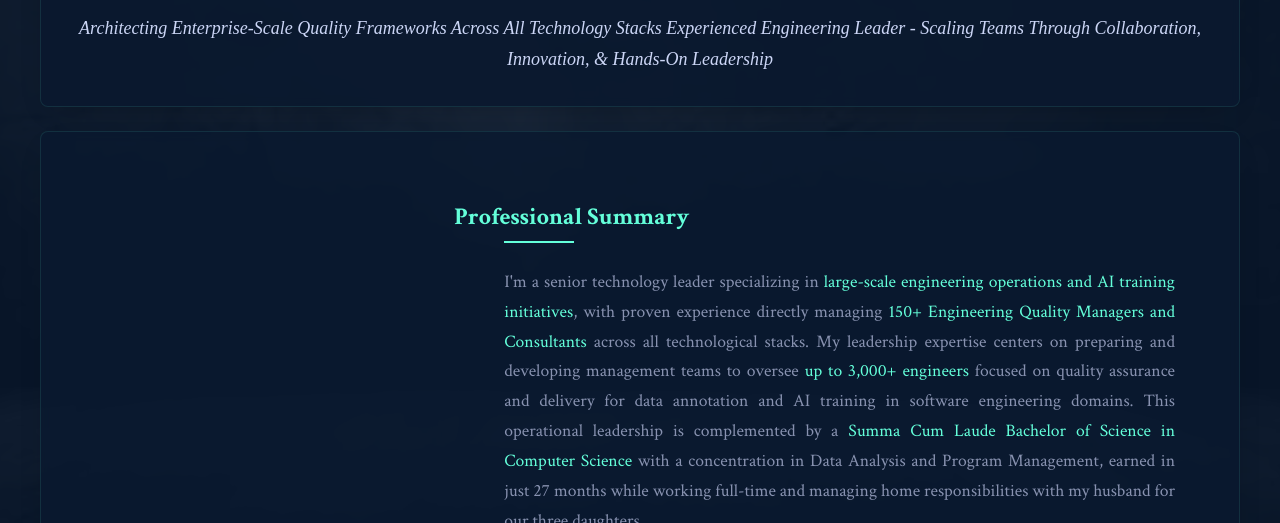
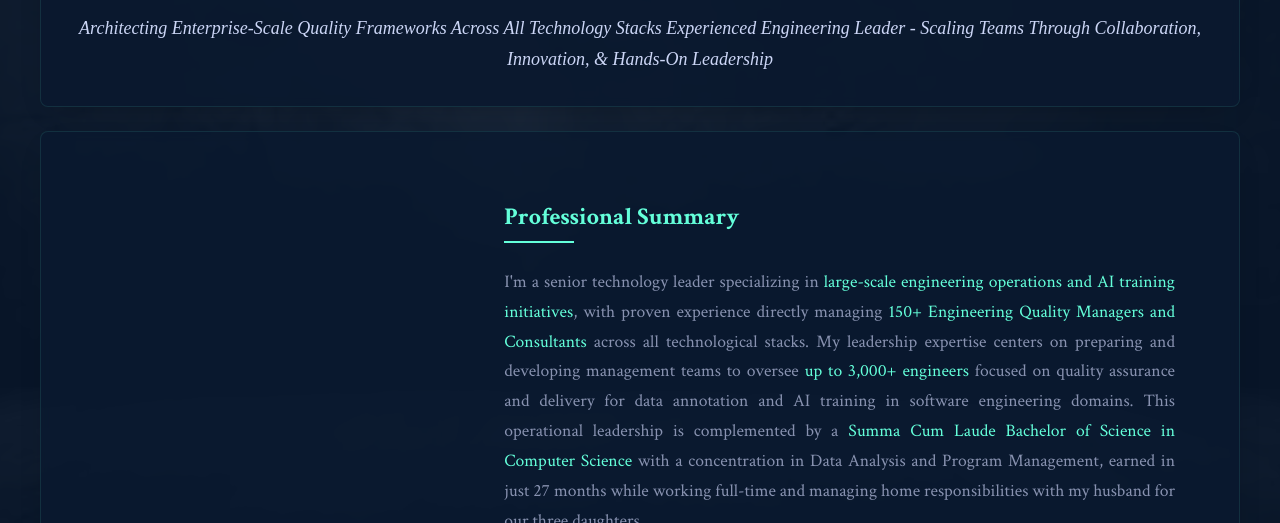
Before and after one commit to thartline35/portfolio, a plain HTML site: page index.html in a window 1280 px wide. Shown: the part 277-800 px from the top of the page. Drawn offline with Linux system fonts and the light colour scheme; a web font is replaced by a local one.

Commit message:
Update display style for about-section h3 elements

```diff
--- a/styles/home.css
+++ b/styles/home.css
@@ -56,7 +56,8 @@
 
 .about-section h3 {
   position: relative;
-  display: inline-block;
+  display: block;
+  width: 100%;
   margin-bottom: var(--spacing-md);
   padding-bottom: var(--spacing-xs);
   color: var(--text-color);
@@ -69,9 +70,6 @@
   font-family: var(--subheading-font);
   font-size: 1.5rem;
   margin-right: 0.5rem;
-  display: inline-block;
-  transform: translateX(-50px);
-
 }
 
 .about-section h3:after {
```
